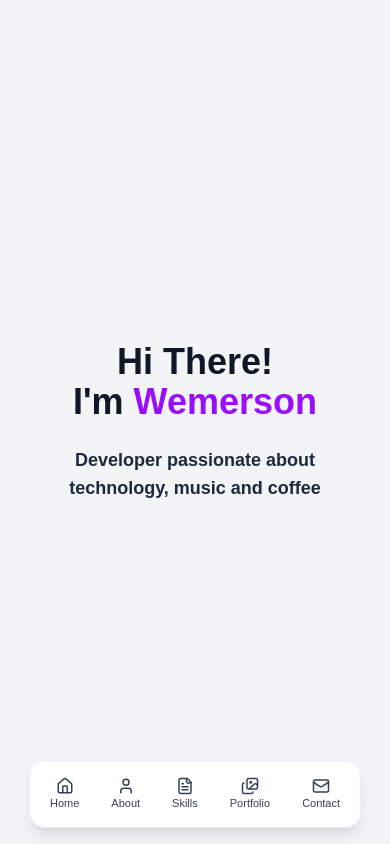
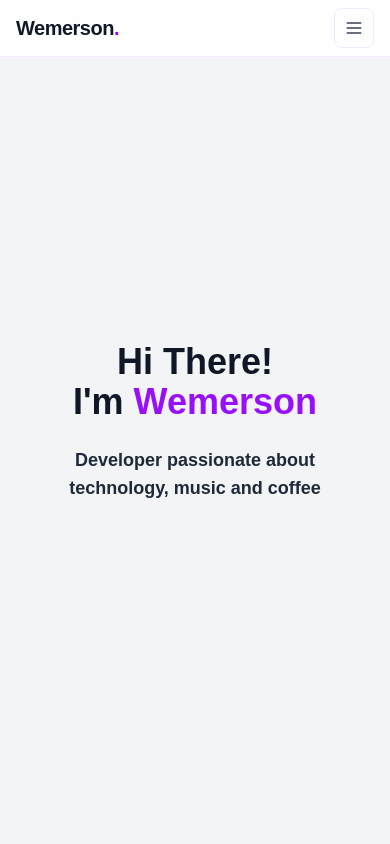
Before and after one commit to wmsalves/portfolio-wmsalves, a Next.js app: page / in a window 390 px wide. Shown: the top 844 px of the page. Built offline with nearby package versions, Linux system fonts and the light colour scheme.

Commit message:
feat(nav): add animated mobile hamburger topbar with slide-in drawer and backdrop

```diff
--- a/src/components/layout/Sidebar.tsx
+++ b/src/components/layout/Sidebar.tsx
@@ -1,7 +1,9 @@
 "use client";
 
 import Link from "next/link";
-import { Home, User, FileText, Images, Mail } from "lucide-react";
+import { useEffect, useState } from "react";
+import { AnimatePresence, motion } from "framer-motion";
+import { Home, User, FileText, Images, Mail, Menu, X } from "lucide-react";
 
 const navItems = [
   { href: "#home", label: "Home", icon: Home },
@@ -12,6 +14,18 @@ const navItems = [
 ];
 
 export default function Sidebar() {
+  const [open, setOpen] = useState(false);
+
+  // Fecha com ESC
+  useEffect(() => {
+    if (!open) return;
+    const onKey = (e: KeyboardEvent) => e.key === "Escape" && setOpen(false);
+    window.addEventListener("keydown", onKey);
+    return () => window.removeEventListener("keydown", onKey);
+  }, [open]);
+
+  const handleClickLink = () => setOpen(false);
+
   return (
     <>
       {/* Sidebar (desktop) */}
@@ -46,22 +60,89 @@ export default function Sidebar() {
         </div>
       </aside>
 
-      {/* Bottom nav (mobile) */}
-      <nav className="lg:hidden fixed bottom-4 left-1/2 -translate-x-1/2 z-50">
-        <ul className="flex gap-2 rounded-2xl bg-white/90 shadow-lg border border-purple-100 px-2 py-2 backdrop-blur">
+      {/* Topbar (mobile) */}
+      <header className="lg:hidden fixed top-0 left-0 right-0 z-50 bg-white/90 backdrop-blur border-b border-purple-100">
+        <div className="h-14 px-4 flex items-center justify-between">
+          <a href="#home" className="text-xl font-extrabold tracking-tight">
+            <span className="text-gray-900">Wemerson</span>
+            <span className="text-purple-600">.</span>
+          </a>
+
+          <button
+            type="button"
+            onClick={() => setOpen((v) => !v)}
+            aria-label={open ? "Close menu" : "Open menu"}
+            aria-expanded={open}
+            aria-controls="mobile-drawer"
+            className="inline-flex h-10 w-10 items-center justify-center rounded-lg border border-purple-100 text-gray-700 hover:bg-purple-50 hover:text-purple-700 transition"
+          >
+            {open ? <X size={20} /> : <Menu size={20} />}
+          </button>
+        </div>
+      </header>
+
+      {/* Drawer + Backdrop (mobile) */}
+      <AnimatePresence>
+        {open && (
+          <motion.div
+            className="lg:hidden fixed inset-0 z-50"
+            initial={{ opacity: 0 }}
+            animate={{ opacity: 1 }}
+            exit={{ opacity: 0 }}
+          >
+            {/* Backdrop */}
+            <div
+              className="absolute inset-0 bg-black/30"
+              onClick={() => setOpen(false)}
+            />
+
+            {/* Drawer */}
+            <motion.aside
+              id="mobile-drawer"
+              role="dialog"
+              aria-modal="true"
+              initial={{ x: "100%" }}
+              animate={{ x: 0 }}
+              exit={{ x: "100%" }}
+              transition={{ type: "tween", duration: 0.25 }}
+              className="absolute right-0 top-0 h-full w-80 max-w-[85%] bg-white border-l border-purple-100 shadow-xl flex flex-col"
+            >
+              <div className="px-4 h-14 flex items-center justify-between border-b">
+                <span className="text-lg font-bold">
+                  Menu<span className="text-purple-600">.</span>
+                </span>
+                <button
+                  onClick={() => setOpen(false)}
+                  aria-label="Close menu"
+                  className="inline-flex h-10 w-10 items-center justify-center rounded-lg hover:bg-purple-50 text-gray-700"
+                >
+                  <X size={20} />
+                </button>
+              </div>
+
+              <nav className="p-3 space-y-1">
                 {navItems.map(({ href, label, icon: Icon }) => (
-            <li key={href}>
                   <a
+                    key={href}
                     href={href}
-                className="flex flex-col items-center rounded-xl px-3 py-2 text-[11px] text-gray-700 hover:text-purple-700 hover:bg-purple-50 transition"
+                    onClick={handleClickLink}
+                    className="flex items-center gap-3 rounded-xl px-3 py-3 text-base font-medium text-gray-700 hover:bg-purple-50 hover:text-purple-700 transition"
                   >
+                    <span className="inline-flex h-9 w-9 items-center justify-center rounded-lg bg-purple-100 text-purple-700">
                       <Icon size={18} />
+                    </span>
                     {label}
                   </a>
-            </li>
                 ))}
-        </ul>
               </nav>
+
+              <div className="mt-auto px-4 py-4 text-xs text-gray-400 border-t">
+                © {new Date().getFullYear()} Wemerson
+              </div>
+            </motion.aside>
+          </motion.div>
+        )}
+      </AnimatePresence>
     </>
   );
 }
```
Lines whose indentation alone changed are shown as unchanged.
